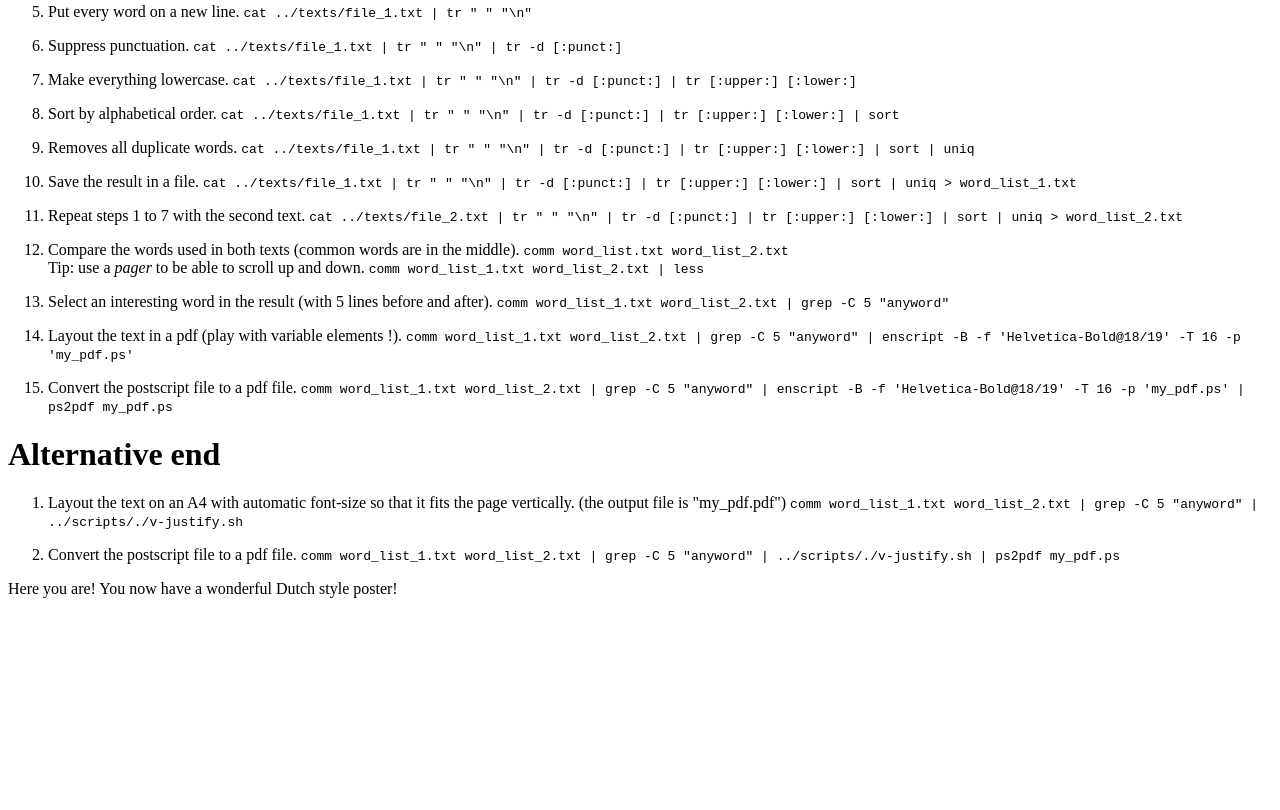
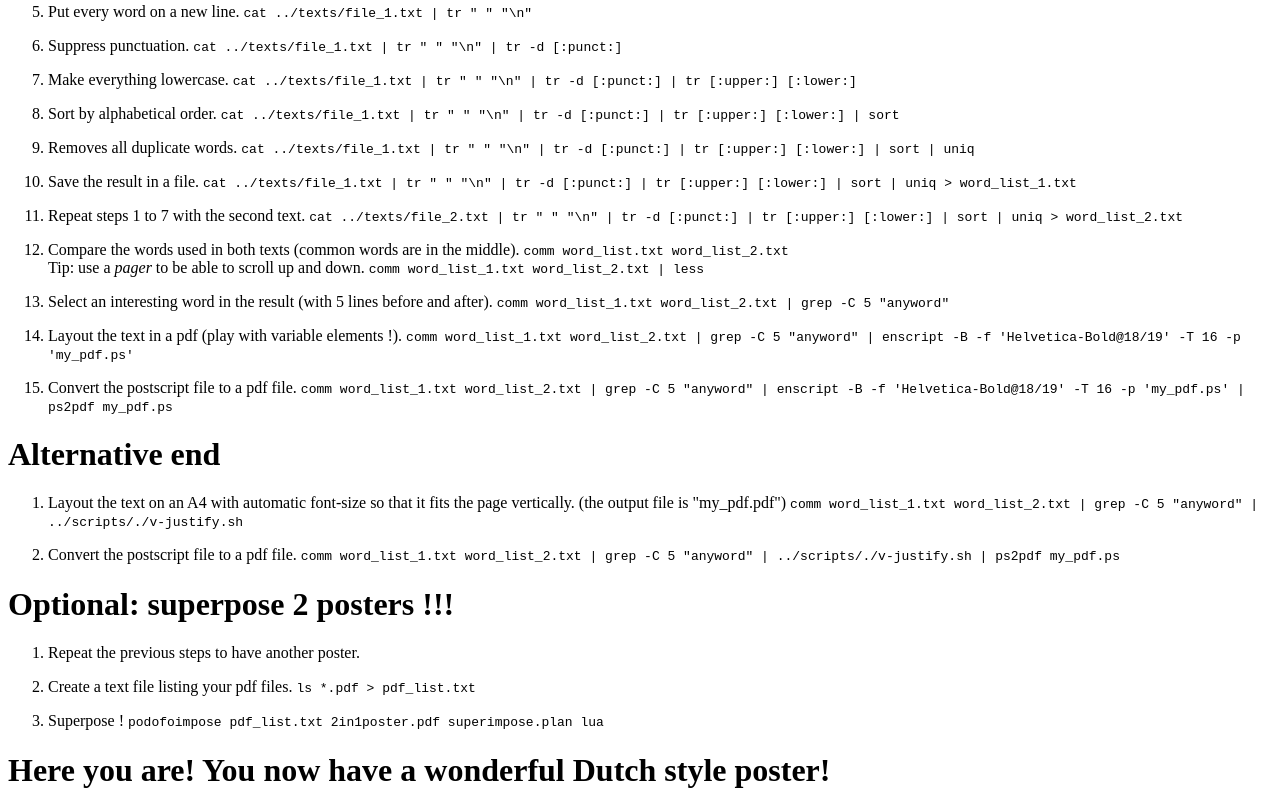
Before and after one commit to latsami/PleaseMakeMeDesign, a plain HTML site: page recipes/dutch_way_en.html in a window 1280 px wide. Shown: the part 687-1497 px from the top of the page. Before the commit the page ends 1301 px from the top, so only its background shows below. Drawn offline with Linux system fonts and the light colour scheme.

Commit message:
add recipe for superposition with podofoimpose

```diff
--- a/recipes/dutch_way_en.html
+++ b/recipes/dutch_way_en.html
@@ -86,8 +86,17 @@ Tip: use a <em>pager</em> to be able to scroll up and down.
 <code>comm word_list_1.txt word_list_2.txt | grep -C 5 "anyword" | ../scripts/./v-justify.sh | ps2pdf my_pdf.ps</code></p></li>
 </ol>
 
-<p>Here you are! You now have a wonderful Dutch style poster!</p>
+<h1>Optional: superpose 2 posters !!!</h1>
 
+<ol>
+<li><p>Repeat the previous steps to have another poster.</p></li>
+<li><p>Create a text file listing your pdf files.
+<code>ls *.pdf &gt; pdf_list.txt</code></p></li>
+<li><p>Superpose !
+<code>podofoimpose pdf_list.txt 2in1poster.pdf superimpose.plan lua     </code></p></li>
+</ol>
+
+<h1>Here you are! You now have a wonderful Dutch style poster!</h1>
 
 </body>
 </html>
```
Also changed, not shown: 2 other files.
